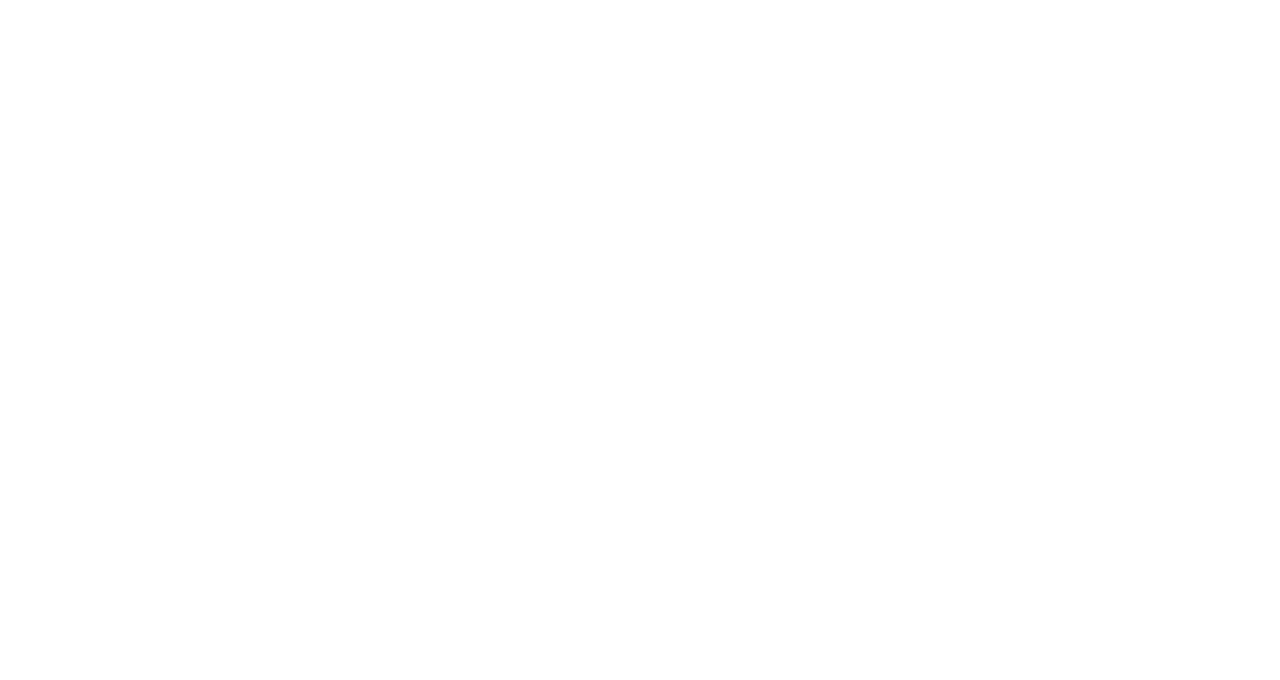
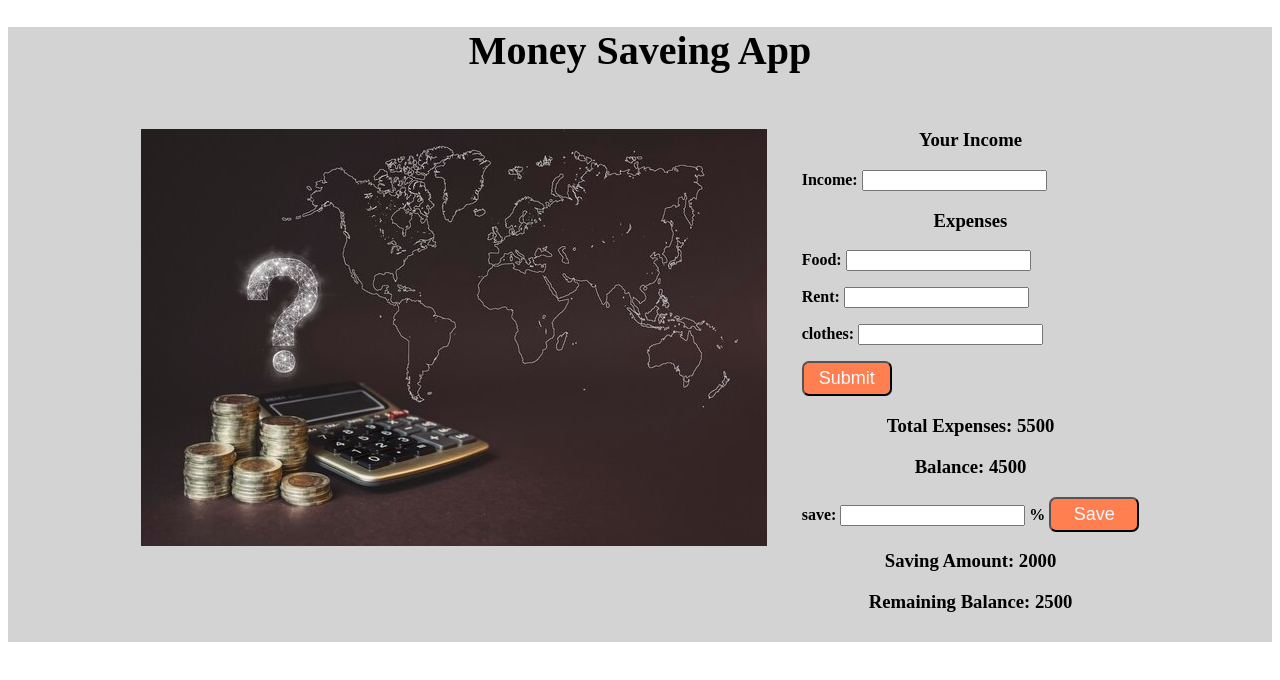
Before and after one commit to Riad15/money-master, a plain HTML site: page index.html in a window 1280 px wide. Drawn offline with Linux system fonts and the light colour scheme.

Commit message:
js file updated

```diff
--- /dev/null
+++ b/app.js
@@ -0,0 +1,52 @@
+function calculate() {
+
+    //-----------------Input the value of amount-------------------
+    const Food = document.getElementById('food-tk');
+    const buyFood = parseInt(Food.value);
+    const Rent = document.getElementById('rent-tk');
+    const payRent = parseInt(Rent.value);
+    const Clothes = document.getElementById('buy-cloths');
+    const buyClothes = parseInt(Clothes.value);
+    const Income = document.getElementById('income-tk');
+    const totalIncome = parseInt(Income.value);
+    //-------all input value check number or cherecter---------------
+    if (!isNaN(buyFood) && !isNaN(buyClothes) && !isNaN(payRent) && !isNaN(totalIncome) && buyFood > -1 && payRent > -1 && buyClothes > -1 && totalIncome > -1) {
+        //------------display total Expenses ampunt-----------------
+        const totalExpenses = buyFood + payRent + buyClothes;
+        const diplsyExpenses = document.getElementById
+            ('total-expenses');
+        diplsyExpenses.innerText = totalExpenses;
+        // ----------display balance after expenses---------
+        const balance = totalIncome - totalExpenses;
+        if (balance < 0) {
+            const displayBalance = Document.getElementById('debt-balance');
+
+
+        } else {
+            const displayBalance = document.getElementById('balance');
+            displayBalance.innerText = balance;
+        }
+
+
+    } else {
+        console.log('bal number dew tmi');
+    }
+
+
+    // console.log(buyFood);
+    // console.log(payRent.value);
+    // console.log(buyClothes.value);
+    // console.log(Income.value);
+}
+
+function saveMoney() {
+
+    const percentage = document.getElementById('percentage-rate');
+    const savingDisplay = document.getElementById('Saving-display');
+    const totalIncome = document.getElementById('income-tk').value;
+    const percentageRate = parseInt(percentage.value);
+    console.log(percentageRate);
+    const saving = parseInt(totalIncome) * percentageRate / 100;
+    savingDisplay.innerText = saving;
+    console.log(saving);
+}
--- a/index.html
+++ b/index.html
@@ -6,10 +6,56 @@
     <meta http-equiv="X-UA-Compatible" content="IE=edge">
     <meta name="viewport" content="width=device-width, initial-scale=1.0">
     <title>Money-master</title>
+
+    <!--------------CSS style----------- -->
+    <link rel="stylesheet" href="./style.css">
 </head>
 
 <body>
 
+
+    <main>
+        <header>
+            <h1 class="heading">Money Saveing App</h1>
+        </header>
+        <div class="container">
+            <div class="img-part">
+                <img src="./images/mone-saveing.jpg" alt="">
+            </div>
+            <div class="calculator-part">
+                <div>
+                    <h3>Your Income</h3>
+                    <p>
+                        Income: <input id="income-tk" type="text">
+                    </p>
+                    <h3>Expenses</h3>
+                    <p>
+                        Food: <input id="food-tk" class="input" type="text">
+                    </p>
+                    <p>
+                        Rent: <input id="rent-tk" class="input" type="text">
+                    </p>
+                    <p>
+                        clothes: <input id="buy-cloths" class="input" type="text">
+                    </p>
+                    <p class="error-msg">❌You must be input a number.</p>
+                </div>
+                <button onclick="calculate()" type="button" class="btn"> Submit </button>
+                <h3>Total Expenses: <span id="total-expenses">5500</span> </h3>
+                <h3>Balance: <span id="balance">4500</span> </h3>
+                <h4 class="error-msg">You have a debt of <span id="debt-balance">0</span> tk</h4>
+                <div>
+                    <p class="">save:
+                        <input id="percentage-rate" type="text">
+                        % <button type="button" onclick="saveMoney()" class="btn">Save</button>
+                    </p>
+                    <h3>Saving Amount: <span id="Saving-display">2000</span></h3>
+                    <h3>Remaining Balance: <span>2500</span> </h3>
+                </div>
+            </div>
+        </div>
+
+        <script src="./app.js"></script>
 </body>
 
 </html>
--- /dev/null
+++ b/style.css
@@ -0,0 +1,65 @@
+main{
+    margin: 0;
+    padding: 0;
+    width: 860;
+    height: auto;
+    background-color:lightgray;
+    align-items: center;
+}
+.heading{
+    font-size: 40px;
+    text-align: center;
+}
+.container{
+    display: flex;
+    justify-content: center;
+}
+.img-part{
+    margin-right: 5px;
+    padding: 10px;
+    padding-top: 10px;
+}
+img{
+    margin-top: 18px;
+}
+.calculator-part{
+    margin-left: 10px;
+    padding: 10px;
+}
+h3{
+    font-weight:700;
+    text-align: center;
+}
+p{
+    text-align: justify;
+    font-weight: 600;
+}
+.error-msg{
+    background-color:darkseagreen;
+    color: beige;
+    font-weight: 600;
+    display: none;
+}
+.btn{
+    background-color: coral;
+    width: 90px;
+    height: 35px;
+    padding: 5px;
+    font-size: large;
+    border-radius: 7px;
+    color: aliceblue;
+}
+@media only screen and(max-width:620px) {
+   .container{
+       flex-direction: column;
+       justify-content: center;
+   }
+   .img-part{
+       width: 100%;
+       height: 100%;
+   }
+   .calculator-part{
+    width: 100%;
+    height: 100%;
+   }
+}
```
Also changed, not shown: images/mone-saveing.jpg (added).
